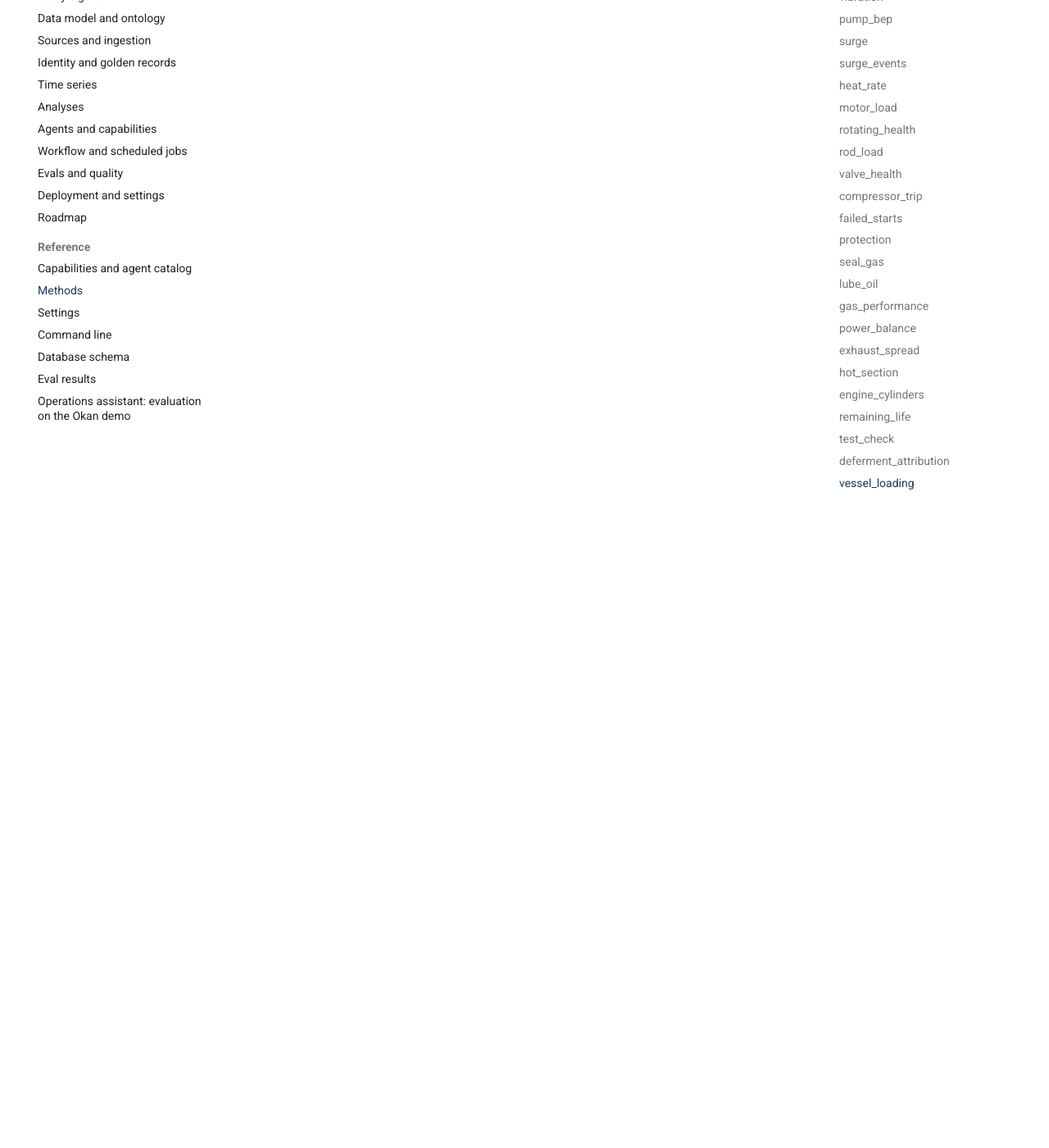
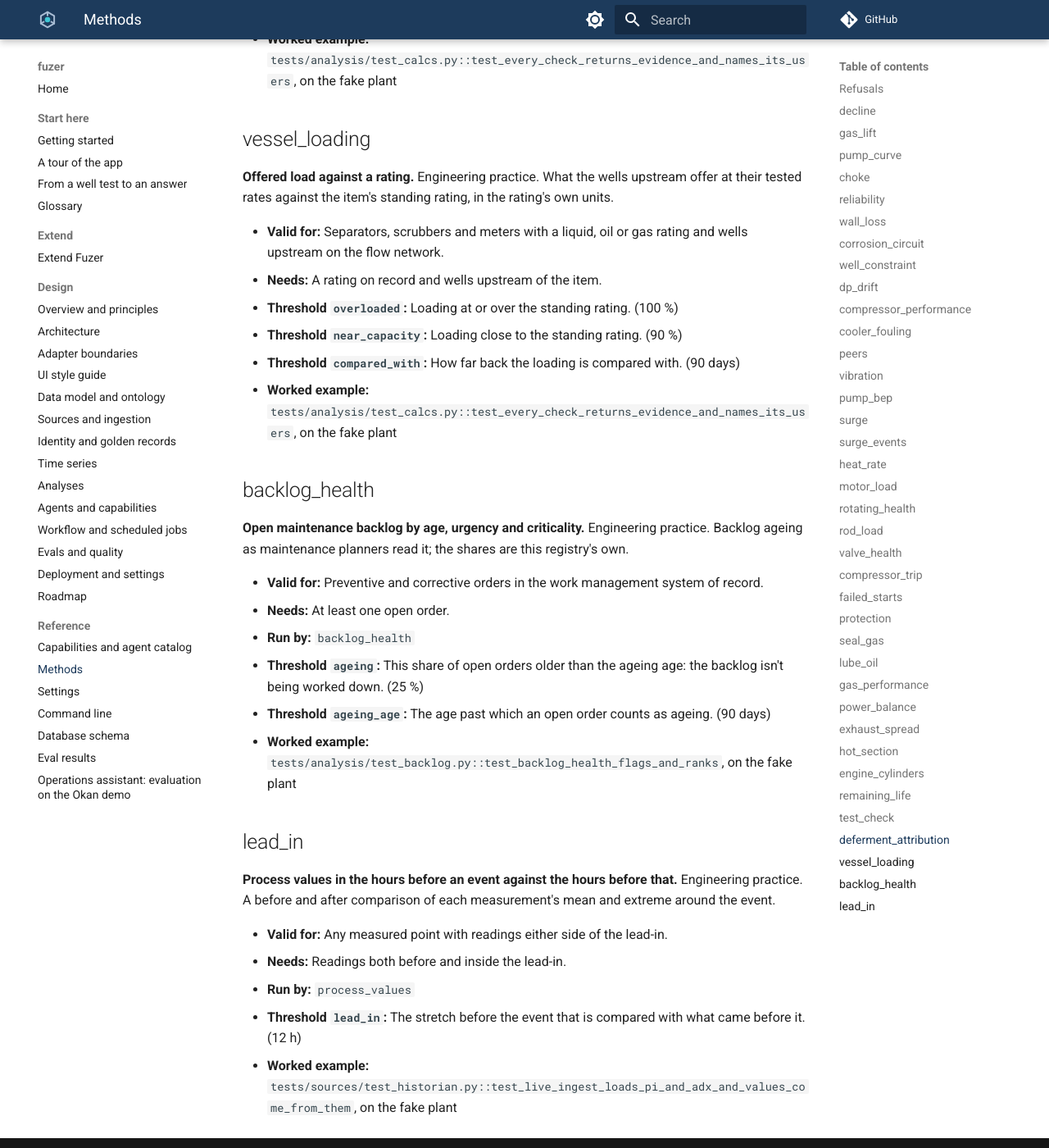
Before and after one commit to areed145/fuzer, an MkDocs documentation site: the page built from docs/methods.md, in a window 1280 px wide and 1400 px high, scrolled down 15198 px. Shown: the whole window at 82% size. Built offline with MkDocs 1.6.1 and Material for MkDocs 9.7.7, drawn with Linux system fonts in a browser that asks for light colours; comment, search, counter and statistics services are not loaded; some of the changed text lies outside the part shown.

Commit message:
Skill files cite only registered thresholds (P1.3b, #548) (#550)
Thresholds are registry data that point at the constant the calculation
reads, and a test fails when a skill states a number with a unit that the
registry does not hold. Methods reached through a tool of their own
(backlog health, the process value lead-in) are registered too.


Claude-Session: https://claude.ai/code/session_01LEmc6U4HpudxLgNFddBuzy

Co-authored-by: Claude <noreply@anthropic.com>

```diff
--- a/docs/methods.md
+++ b/docs/methods.md
@@ -44,6 +44,8 @@ A result names its method, and a method that cannot answer refuses by name inste
 | [`test_check`](#test_check) Latest well test against inflow and the lift curve | Engineering practice | Well tests with water cut (Sm³/d); Flowing and shut-in wellhead pressure (barg) | At least four oil well tests with a water cut, and a shut-in wellhead pressure. |
 | [`deferment_attribution`](#deferment_attribution) Shortfall against decline, by cause | Engineering practice | Well tests (oil rate) (Sm³/d); Deferment records (Sm³) | At least one oil well in scope with enough tests for a decline fit. |
 | [`vessel_loading`](#vessel_loading) Offered load against a rating | Engineering practice | Well test rates of the wells upstream (Sm³/d); Rating (the rating's own) | A rating on record and wells upstream of the item. |
+| [`backlog_health`](#backlog_health) Open maintenance backlog by age, urgency and criticality | Engineering practice | Open work orders (created (orders) | At least one open order. |
+| [`lead_in`](#lead_in) Process values in the hours before an event against the hours before that | Engineering practice | Historian readings on the asset's points (each point's own) | Readings both before and inside the lead-in. |
 
 ## Refusals
 
@@ -68,6 +70,7 @@ A result names its method, and a method that cannot answer refuses by name inste
 
 - **Valid for:** Gas lifted wells with tests at three or more distinct gas rates.
 - **Needs:** At least four well tests with a lift gas rate.
+- **Threshold `lifting_mostly_water`:** Water cut at which lift gas is mostly lifting water. (70 %)
 - **Worked example:** `tests/analysis/test_calcs.py::test_checks_flag_the_okan_stories_as_of_then`, on the fake plant
 
 ## pump_curve
@@ -76,6 +79,7 @@ A result names its method, and a method that cannot answer refuses by name inste
 
 - **Valid for:** Centrifugal pumps with an accepted OEM curve, while running.
 - **Needs:** A minimum count of running readings in the recent window.
+- **Threshold `head_loss`:** Head this far below the OEM curve at the same flow. (5 %)
 - **Worked example:** `tests/analysis/test_calcs.py::test_checks_flag_the_okan_stories_as_of_then`, on the fake plant
 
 ## choke
@@ -109,6 +113,8 @@ A result names its method, and a method that cannot answer refuses by name inste
 
 - **Valid for:** In-service lines of one service. The retirement thickness is the Barlow pressure design thickness (ASME B31.4 / B31.8) on an assumed API 5L X52 grade unless one is given.
 - **Needs:** Wall thickness readings on a line of the circuit.
+- **Threshold `retire_soon`:** Remaining life under this goes to the integrity engineer now. (5 years)
+- **Threshold `longest_interval`:** The next inspection is at half the remaining life, at most this long after the last survey. (10 years)
 - **Test vector:** 1.4 mm lost over six years is 0.233 mm/year long term; 0.4 mm in the last year governs. (`cml_rate`)
 - **Test vector:** Barlow at 100 barg on 323.9 mm OD, X52 at a 0.72 design factor: 10 x 323.9 / (2 x 359 x 0.72). (`design_thickness`)
 
@@ -166,6 +172,8 @@ A result names its method, and a method that cannot answer refuses by name inste
 
 - **Valid for:** Centrifugal pumps whose OEM curve gives a best efficiency point.
 - **Needs:** An OEM curve with a best efficiency point.
+- **Threshold `off_bep_low`:** Below this share of best efficiency flow is outside the preferred region. (70 %)
+- **Threshold `off_bep_high`:** Above this share of best efficiency flow is outside the preferred region. (120 %)
 - **Worked example:** `tests/analysis/test_calcs.py::test_every_check_returns_evidence_and_names_its_users`, on the fake plant
 
 ## surge
@@ -174,6 +182,7 @@ A result names its method, and a method that cannot answer refuses by name inste
 
 - **Valid for:** Centrifugal stages with an OEM map that gives a rated speed and design point.
 - **Needs:** An OEM map for the stage and enough running time in the window.
+- **Threshold `near_surge`:** A fifth percentile surge margin under this is a surge risk. (5 %)
 - **Worked example:** `tests/analysis/test_calcs.py::test_every_check_returns_evidence_and_names_its_users`, on the fake plant
 
 ## surge_events
@@ -230,6 +239,8 @@ A result names its method, and a method that cannot answer refuses by name inste
 
 - **Valid for:** Compression trains with a run signal. Each point is judged against its own hours before the trip.
 - **Needs:** A trip of the train in the two days before the time asked about.
+- **Threshold `inspect_first`:** A second trip of the same family on the train within this: inspect, don't restart. (30 days)
+- **Threshold `review`:** Any earlier trip on the train within this: ask reliability to review. (45 days)
 - **Worked example:** `tests/analysis/test_trips.py::test_train_b_tripped_on_the_bearing_vibration_it_showed_for_hours`, on the fake plant
 
 ## failed_starts
@@ -246,6 +257,7 @@ A result names its method, and a method that cannot answer refuses by name inste
 
 - **Valid for:** Machines with protection channels and their alarm and trip settings on record, while running.
 - **Needs:** Protection channels on the machine and enough running time in the window.
+- **Threshold `trip_range`:** The range given around the date a channel reaches its trip. (90 %)
 - **Worked example:** `tests/analysis/test_calcs.py::test_every_check_returns_evidence_and_names_its_users`, on the fake plant
 
 ## seal_gas
@@ -318,6 +330,8 @@ A result names its method, and a method that cannot answer refuses by name inste
 
 - **Valid for:** Oil wells with a shut-in wellhead pressure in the last two years.
 - **Needs:** At least four oil well tests with a water cut, and a shut-in wellhead pressure.
+- **Threshold `test_suspect`:** The test departs this far from the well's own inflow and choke: don't use it. (25 %)
+- **Threshold `off_lift_curve`:** Oil this far below the lift curve at the test's lift gas. (25 %)
 - **Worked example:** `tests/analysis/test_calcs.py::test_every_check_returns_evidence_and_names_its_users`, on the fake plant
 
 ## deferment_attribution
@@ -326,6 +340,7 @@ A result names its method, and a method that cannot answer refuses by name inste
 
 - **Valid for:** A jacket, area or facility with oil wells that have enough tests for a decline fit.
 - **Needs:** At least one oil well in scope with enough tests for a decline fit.
+- **Threshold `unexplained_shortfall`:** This share of the shortfall has no cause on record. (30 %)
 - **Worked example:** `tests/analysis/test_calcs.py::test_every_check_returns_evidence_and_names_its_users`, on the fake plant
 
 ## vessel_loading
@@ -334,4 +349,28 @@ A result names its method, and a method that cannot answer refuses by name inste
 
 - **Valid for:** Separators, scrubbers and meters with a liquid, oil or gas rating and wells upstream on the flow network.
 - **Needs:** A rating on record and wells upstream of the item.
+- **Threshold `overloaded`:** Loading at or over the standing rating. (100 %)
+- **Threshold `near_capacity`:** Loading close to the standing rating. (90 %)
+- **Threshold `compared_with`:** How far back the loading is compared with. (90 days)
 - **Worked example:** `tests/analysis/test_calcs.py::test_every_check_returns_evidence_and_names_its_users`, on the fake plant
+
+## backlog_health
+
+**Open maintenance backlog by age, urgency and criticality.** Engineering practice. Backlog ageing as maintenance planners read it; the shares are this registry's own.
+
+- **Valid for:** Preventive and corrective orders in the work management system of record.
+- **Needs:** At least one open order.
+- **Run by:** `backlog_health`
+- **Threshold `ageing`:** This share of open orders older than the ageing age: the backlog isn't being worked down. (25 %)
+- **Threshold `ageing_age`:** The age past which an open order counts as ageing. (90 days)
+- **Worked example:** `tests/analysis/test_backlog.py::test_backlog_health_flags_and_ranks`, on the fake plant
+
+## lead_in
+
+**Process values in the hours before an event against the hours before that.** Engineering practice. A before and after comparison of each measurement's mean and extreme around the event.
+
+- **Valid for:** Any measured point with readings either side of the lead-in.
+- **Needs:** Readings both before and inside the lead-in.
+- **Run by:** `process_values`
+- **Threshold `lead_in`:** The stretch before the event that is compared with what came before it. (12 h)
+- **Worked example:** `tests/sources/test_historian.py::test_live_ingest_loads_pi_and_adx_and_values_come_from_them`, on the fake plant
```
Also changed, not shown: src/fuzer/standards/methods.yaml (+51 -1 lines), 7 other files.
